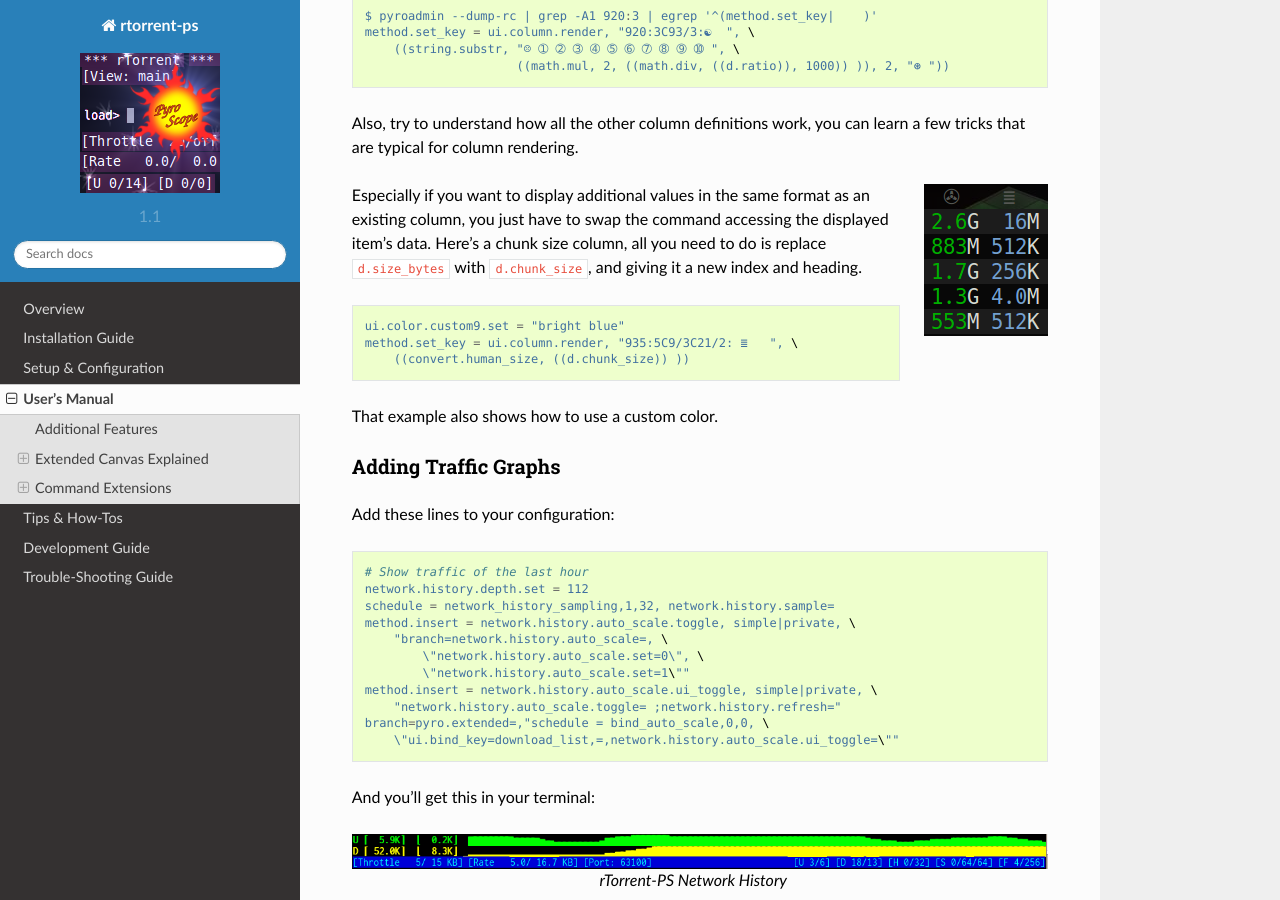
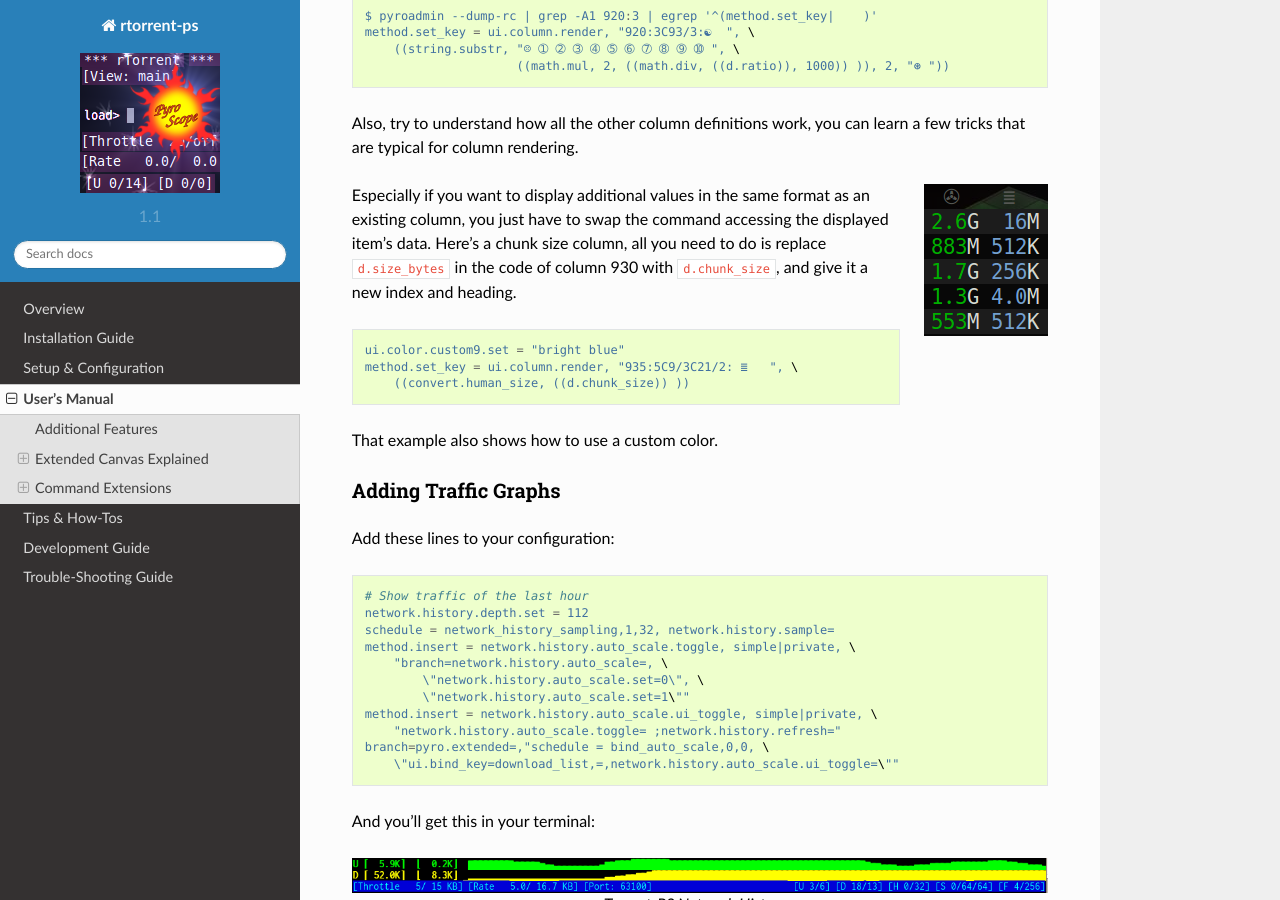
Before and after one commit to pyroscope/rtorrent-ps, a Sphinx documentation site: the page built from docs/manual.rst, in a window 1280 px wide and 900 px high, scrolled down 5547 px. Built offline with Sphinx 7.4.7 and the Read the Docs theme 2.0.0, drawn with Linux system fonts in a browser that asks for light colours.

Commit message:
docs: chunk size column – make clear what column to copy (#60)

```diff
--- a/docs/manual.rst
+++ b/docs/manual.rst
@@ -288,8 +288,9 @@
 
 Especially if you want to display additional values in the same format as an existing column,
 you just have to swap the command accessing the displayed item's data.
-Here's a chunk size column, all you need to do is replace ``d.size_bytes`` with ``d.chunk_size``,
-and giving it a new index and heading.
+Here's a chunk size column, all you need to do is
+replace ``d.size_bytes`` in the code of column 930 with ``d.chunk_size``,
+and give it a new index and heading.
 
 .. code-block:: ini
 
```
